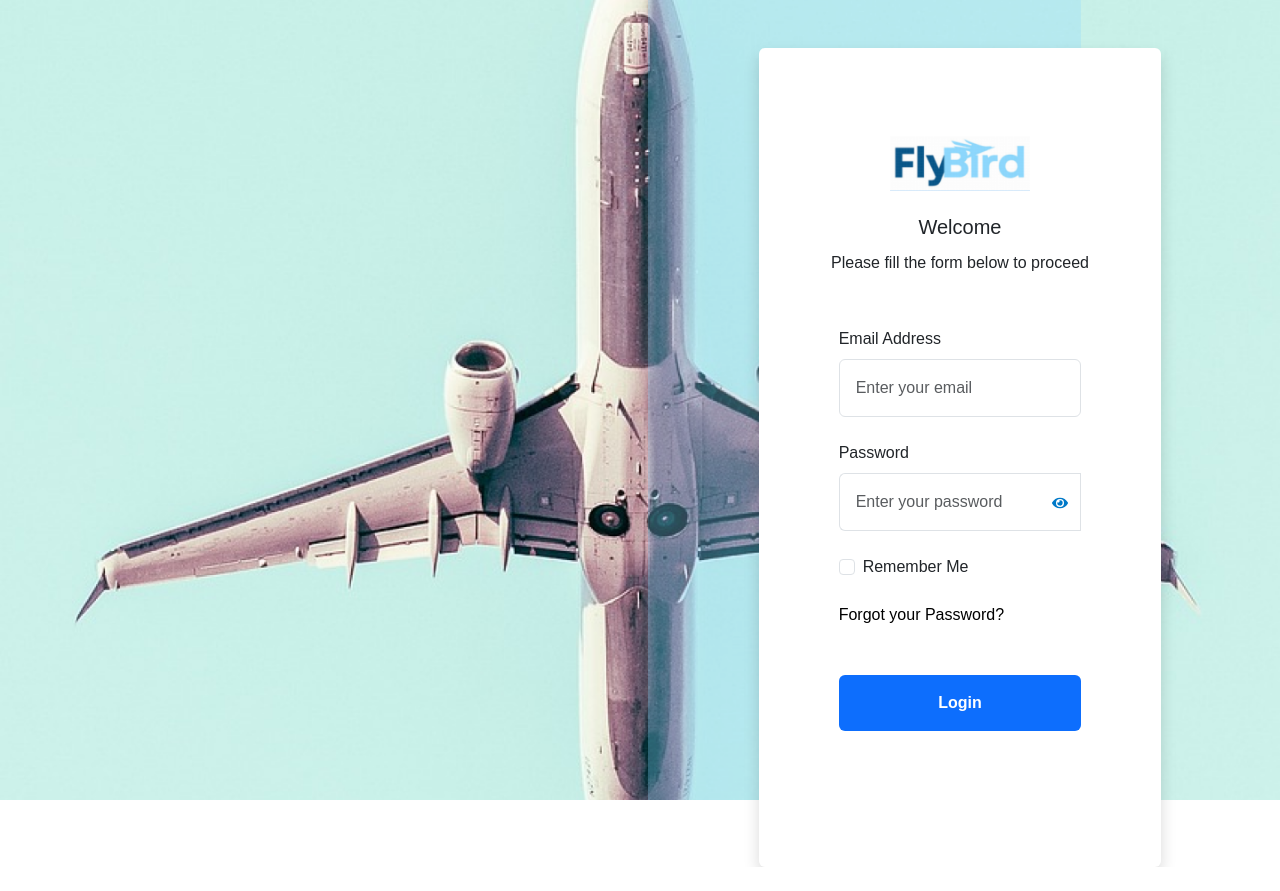
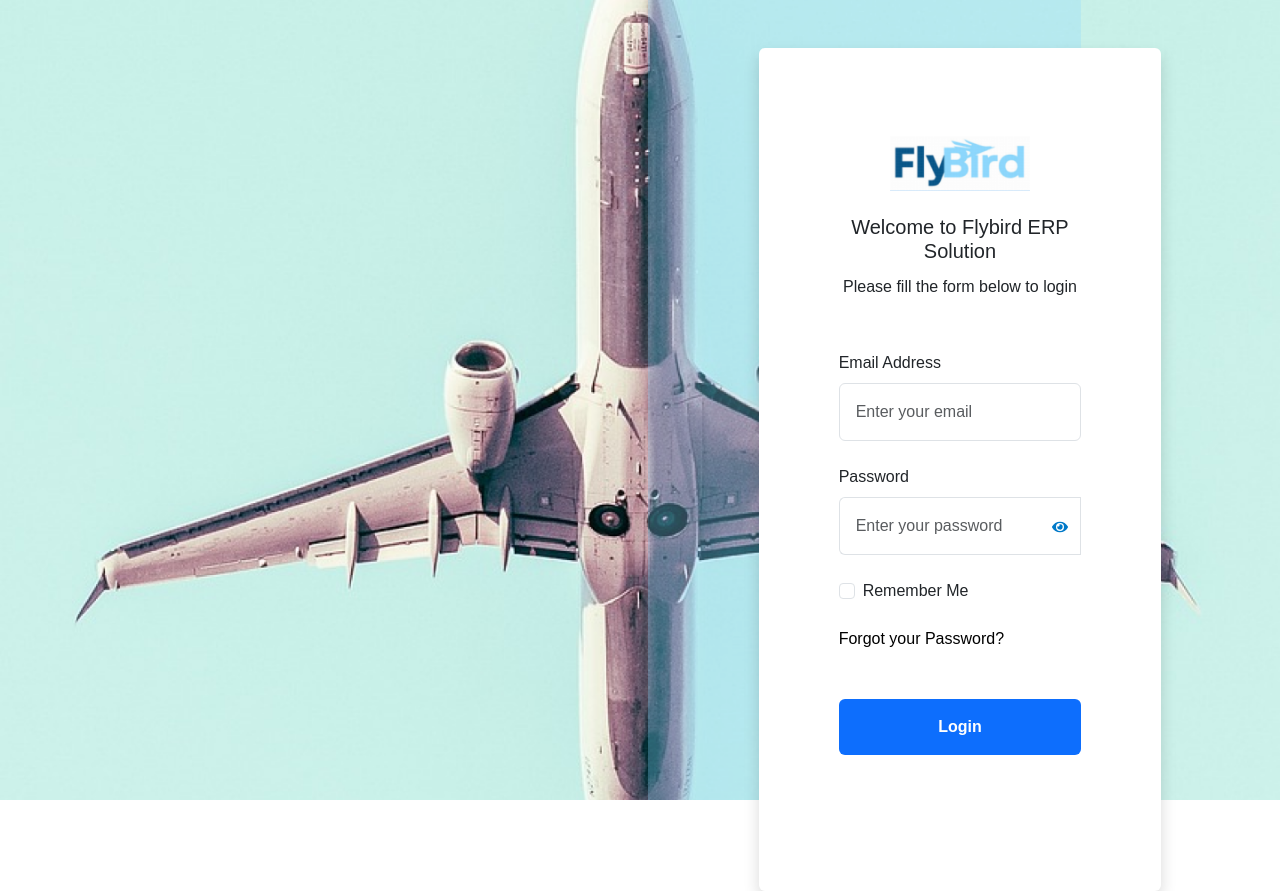
Before and after one commit to theahmadm3/charter-ops, a React (Vite) app: page / in a window 1280 px wide. Before the commit the page ends 867 px from the top, so only its background shows below. Built offline with nearby package versions, Linux system fonts and the light colour scheme; a web font is replaced by a local one.

Commit message:
update welcom text

```diff
--- a/src/pages/auth/forget-password.jsx
+++ b/src/pages/auth/forget-password.jsx
@@ -32,7 +32,7 @@ const ForgetPassword = () => {
                 <Card.Body>
                   <div className="text-center my-4">
                     <Image src={logo} width={140} />
-                    <h5 className="mt-4">Welcome</h5>
+                    <h5 className="mt-4">Welcome to Flybird ERP Solution</h5>
                     <p>Please fill the form below to proceed</p>
                   </div>
                   <div className="mt-5 px-3">
--- a/src/pages/auth/login.jsx
+++ b/src/pages/auth/login.jsx
@@ -37,8 +37,8 @@ const Login = () => {
                 <Card.Body>
                   <div className="text-center my-4">
                     <Image src={logo} width={140} />
-                    <h5 className="mt-4">Welcome</h5>
-                    <p>Please fill the form below to proceed</p>
+                    <h5 className="mt-4">Welcome to Flybird ERP Solution</h5>
+                    <p>Please fill the form below to login</p>
                   </div>
                   <div className="mt-5 px-3">
                     <Formik
```
